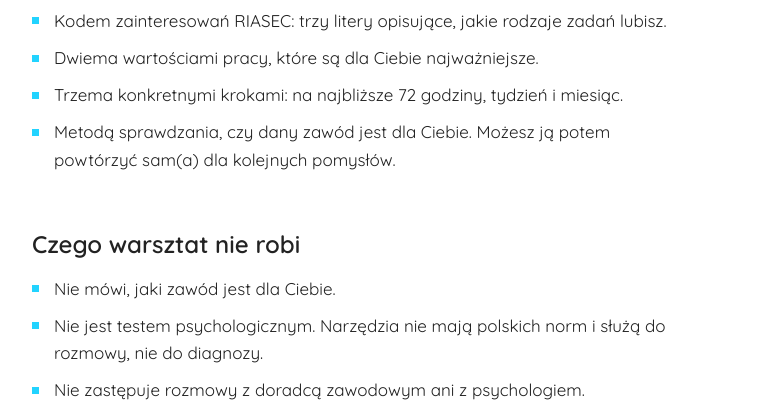
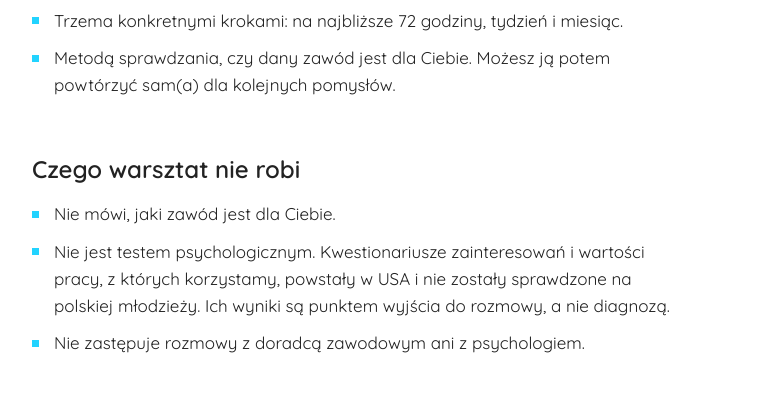
Before and after one commit to lelek/gebarowski-net, a plain HTML site: page workshops.html in a window 1280 px wide. Shown: the part 759-1168 px from the top of the page, without its empty margins (256-1023 px from the left). Drawn offline with Linux system fonts and the light colour scheme.

Commit message:
fix: bez dublujacych punktow i jasniej o kwestionariuszach

```diff
--- a/workshops.html
+++ b/workshops.html
@@ -312,8 +312,6 @@
                         <li>czego oczekujesz od miejsca pracy.</li>
                     </ul>
                 </li>
-                <li>Kodem zainteresowań RIASEC: trzy litery opisujące, jakie rodzaje zadań lubisz.</li>
-                <li>Dwiema wartościami pracy, które są dla Ciebie najważniejsze.</li>
                 <li>Trzema konkretnymi krokami: na najbliższe 72 godziny, tydzień i miesiąc.</li>
                 <li>Metodą sprawdzania, czy dany zawód jest dla Ciebie. Możesz ją potem powtórzyć sam(a) dla kolejnych pomysłów.</li>
             </ul>
@@ -323,7 +321,7 @@
             <h2>Czego warsztat nie robi</h2>
             <ul class="marked">
                 <li>Nie mówi, jaki zawód jest dla Ciebie.</li>
-                <li>Nie jest testem psychologicznym. Narzędzia nie mają polskich norm i służą do rozmowy, nie do diagnozy.</li>
+                <li>Nie jest testem psychologicznym. Kwestionariusze zainteresowań i wartości pracy, z których korzystamy, powstały w USA i nie zostały sprawdzone na polskiej młodzieży. Ich wyniki są punktem wyjścia do rozmowy, a nie diagnozą.</li>
                 <li>Nie zastępuje rozmowy z doradcą zawodowym ani z psychologiem.</li>
             </ul>
         </section>
```
